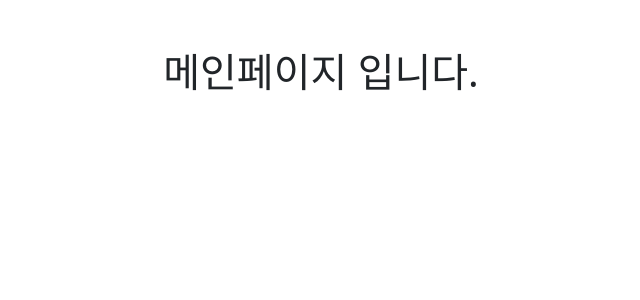
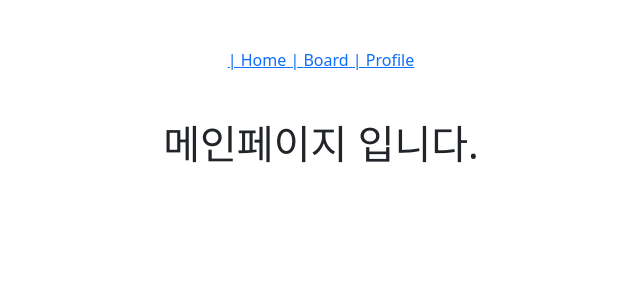
Before and after one commit to Kimyoon-jeong/react-vite-kyj-example, a React (Vite) app: page / in a window 1280 px wide. Shown: the top 300 px of the page, without its empty margins (319-959 px from the left). Built offline with nearby package versions, Linux system fonts and the light colour scheme.

Commit message:
라우터 링크 완성

```diff
--- a/src/App.jsx
+++ b/src/App.jsx
@@ -1,18 +1,29 @@
 import { useState } from 'react'
+import 'bootstrap/dist/css/bootstrap.min.css'
+import BootStrapButton from './BootstrapExample'
 import Header from './components/Header'
 import { BrowserRouter, Routes, Route } from 'react-router-dom'
 import HomePage from './pages/HomePage'
 import BoardPage from './pages/BoardPage'
 import ProfilePage from './pages/ProfilePage'
+import routes from './route/Routes'
+import HeaderNav from './components/HeaderNav'
 
 function App() {
     return (
         <>
             <BrowserRouter>
+                <HeaderNav></HeaderNav>
                 <Routes>
-                    <Route path="/" element={<HomePage />}></Route>
-                    <Route path="/board" element={<BoardPage />}></Route>
-                    <Route path="/profile" element={<ProfilePage />}></Route>
+                    {routes.map((route, index) => {
+                        return (
+                            <Route
+                                key={route.path || index}
+                                path={route.path}
+                                element={route.element}
+                            ></Route>
+                        )
+                    })}
                 </Routes>
             </BrowserRouter>
         </>
--- /dev/null
+++ b/src/components/HeaderNav.jsx
@@ -0,0 +1,25 @@
+import React from 'react'
+import { Link } from 'react-router-dom'
+import routes from '../route/Routes'
+
+export const HeaderNav = () => {
+    return (
+        <div class="text-center mt-5">
+            {
+                /*
+      <Link to={'/'}>Home</Link> |
+      <Link to={'/board'}>board</Link> |
+      <Link to={'/profile'}>profile</Link> |
+      */
+                routes.map((route, index) => (
+                    <Link key={route.path || index} to={route.path}>
+                        {' '}
+                        | {route.title}
+                    </Link>
+                ))
+            }
+        </div>
+    )
+}
+
+export default HeaderNav
--- a/src/route/Routes.jsx
+++ b/src/route/Routes.jsx
@@ -1,8 +1,26 @@
 import React, { Component } from 'react'
-
-export default [
+import HomePage from '../pages/HomePage'
+import BoardPage from '../pages/BoardPage'
+import ProfilePage from '../pages/ProfilePage'
+//react routes, route 사용시 배열로 관리하기
+const routes = [
     {
         path: '/',
-        component: Home,
+        element: <HomePage />,
+        title: 'Home',
+    },
+
+    {
+        path: '/board',
+        element: <BoardPage />,
+        title: 'Board',
+    },
+
+    {
+        path: '/profile',
+        element: <ProfilePage />,
+        title: 'Profile',
     },
 ]
+
+export default routes
```
